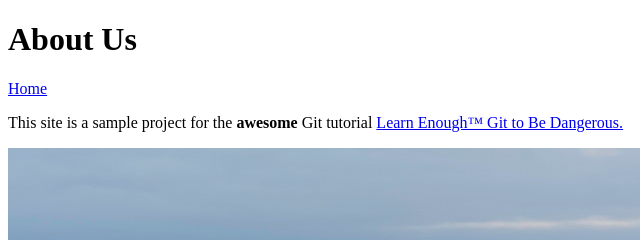
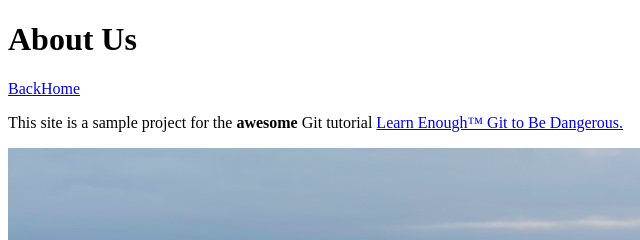
Before and after one commit to RodrigoSandoval/website, a plain HTML site: page about.html in a window 1280 px wide. Shown: the top 240 px of the page, 0-640 px from the left. Drawn offline with Linux system fonts and the light colour scheme.

Commit message:
Add link home

```diff
--- a/about.html
+++ b/about.html
@@ -5,7 +5,7 @@
  </head>
  <body>
   <h1>About Us</h1>
-  <a href="index.html">Home</a>
+  <a href="index.html"> BackHome</a>
   <p>This site is a sample project for the <strong>awesome</strong> Git
       tutorial <a href="http://learnenough.com/git-tutorial" <em>Learn Enough™ Git to Be Dangerous</em>.
   </p>
```
